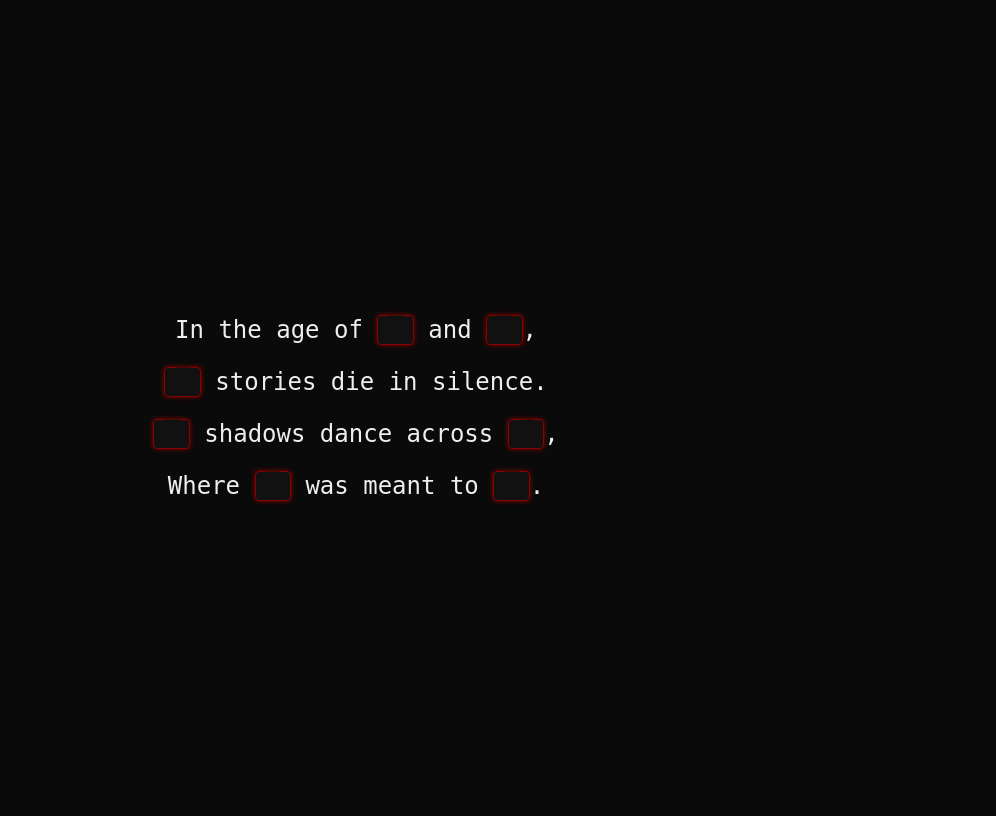
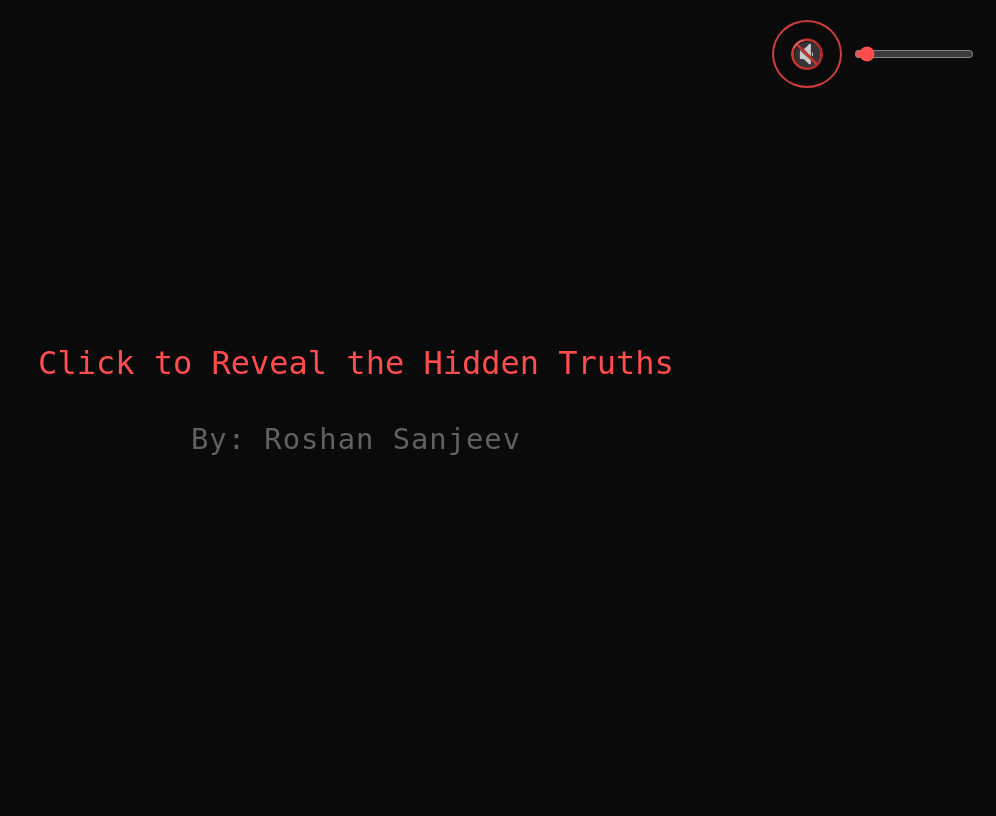
Before and after one commit to RoshanSanjeev/blackout-poetry, a Flask app: page / in a window 1280 px wide. Shown: the whole page, without its empty margins (284-1280 px from the left). After the commit the page ends 455 px from the top, so only its background shows below. Run offline with Flask 3, Linux system fonts and the light colour scheme.

Commit message:
adding creepy music with volume nob and mute button really setting the vibe

```diff
--- a/static/style.css
+++ b/static/style.css
@@ -8,7 +8,56 @@ body {
     min-height: 100vh;
     flex-direction: column;
 }
+.author-intro {
+    margin-top: 40px; /* More vertical space */
+    font-size: 0.9em; /* Smaller font */
+    color: #777777;
+    font-family: 'Source Code Pro', monospace;
+    letter-spacing: 1px; /* Small spacing between letters for clean look */
+    opacity: 0.8; /* Slightly faded for mystery effect */
+}
+.fade-out {
+    animation: fadeOut 1s forwards;
+}
 
+@keyframes fadeOut {
+    from {
+        opacity: 1;
+    }
+    to {
+        opacity: 0;
+        visibility: hidden;
+    }
+}
+#controls {
+    position: fixed;
+    top: 20px;
+    right: 20px;
+    display: flex;
+    align-items: center;
+    gap: 10px;
+    z-index: 1001;
+}
+#mute-button {
+    background-color: #0a0a0a;
+    color: #ff4c4c;
+    border: 2px solid #ff4c4c;
+    padding: 15px;
+    border-radius: 50%;
+    cursor: pointer;
+    font-size: 1.8em;
+    opacity: 0.8;
+    transition: opacity 0.3s ease;
+}
+#mute-button:hover {
+    opacity: 1;
+}
+
+#volume-slider {
+    width: 120px;
+    accent-color: #ff4c4c;
+    cursor: pointer;
+}
 .poem {
     text-align: center;
     font-size: 1.5em;
@@ -44,7 +93,29 @@ body {
       animation: flicker 2s infinite;
   }
 
-.revealed {
+  .revealed {
     background-color: transparent;
-    color: #ff4c4c; /* Blood red */
+    color: #ff4c4c;
+    transition: color 0.8s ease, background-color 0.8s ease;
 }
+#overlay {
+    position: fixed;
+    top: 0;
+    left: 0;
+    width: 100%;
+    height: 100%;
+    background-color: #0a0a0a;
+    display: flex;
+    justify-content: center;
+    align-items: center;
+    z-index: 1000;
+    cursor: pointer;
+}
+
+.overlay-text {
+    color: #ff4c4c;
+    font-size: 2em;
+    font-family: 'Source Code Pro', monospace;
+    text-align: center;
+    padding: 20px;
+}
--- a/templates/index.html
+++ b/templates/index.html
@@ -6,21 +6,78 @@
     <link rel="stylesheet" href="{{ url_for('static', filename='style.css') }}">
 </head>
 <body>
-    <div class="poem">
-        <p>In the age of <span class="censored">█</span> and <span class="censored">█</span>,</p>
-        <p><span class="censored">█</span> stories die in silence.</p>
-        <p><span class="censored">█</span> shadows dance across <span class="censored">█</span>,</p>
-        <p>Where <span class="censored">█</span> was meant to <span class="censored">█</span>.</p>
+
+    <!-- Intro Overlay -->
+    <div id="overlay">
+        <div class="overlay-text">
+            <div>Click to Reveal the Hidden Truths</div>
+            <div class="author-intro">By: Roshan Sanjeev</div>
+        </div>
+    </div>
+
+    <!-- Poem Content (Hidden at Start) -->
+    <div class="poem" id="poem" style="display: none;">
+        <p>In the age of <span class="censored" data-reveal="surveillance">█</span> and <span class="censored" data-reveal="control">█</span>,</p>
+        <p><span class="censored" data-reveal="hidden">█</span> stories die in silence.</p>
+        <p><span class="censored" data-reveal="false">█</span> shadows dance across <span class="censored" data-reveal="headlines">█</span>,</p>
+        <p>Where <span class="censored" data-reveal="truth">█</span> was meant to <span class="censored" data-reveal="shine">█</span>.</p>
+    </div>
+
+    <!-- Background Music -->
+    <audio id="background-music" loop autoplay>
+        <source src="{{ url_for('static', filename='audio/eerie-background.mp3') }}" type="audio/mpeg">
+        Your browser does not support the audio element.
+    </audio>
+
+    <!-- Controls -->
+    <div id="controls">
+        <button id="mute-button">🔇</button>
+        <input type="range" id="volume-slider" min="0" max="1" step="0.01" value="0.05">
     </div>
 
     <script>
+        const overlay = document.getElementById('overlay');
+        const poem = document.getElementById('poem');
+        const music = document.getElementById('background-music');
+        const muteButton = document.getElementById('mute-button');
+        const volumeSlider = document.getElementById('volume-slider');
+
+        // Set initial muted state
+        music.muted = true;
+        music.volume = 0.05; // very soft start
+
+        overlay.addEventListener('click', () => {
+            overlay.classList.add('fade-out');
+            setTimeout(() => {
+                overlay.style.display = 'none';
+                poem.style.display = 'block';
+                // Now start music (after user clicked)
+                music.muted = false;
+                music.play();
+            }, 1000);
+        });
+
+        // Censored word reveal logic
         const censoredElements = document.querySelectorAll('.censored');
         censoredElements.forEach(el => {
             el.addEventListener('click', () => {
-                el.textContent = prompt('What truth lies beneath?');
+                const revealText = el.getAttribute('data-reveal');
+                el.textContent = revealText;
                 el.classList.add('revealed');
             });
         });
+
+        // Background Music Controls
+        muteButton.addEventListener('click', () => {
+            music.muted = !music.muted;
+            muteButton.textContent = music.muted ? '🔊' : '🔇';
+        });
+
+        volumeSlider.addEventListener('input', () => {
+            music.volume = volumeSlider.value;
+        });
     </script>
+
+
 </body>
 </html>
```
Also changed, not shown: 3 other files.
